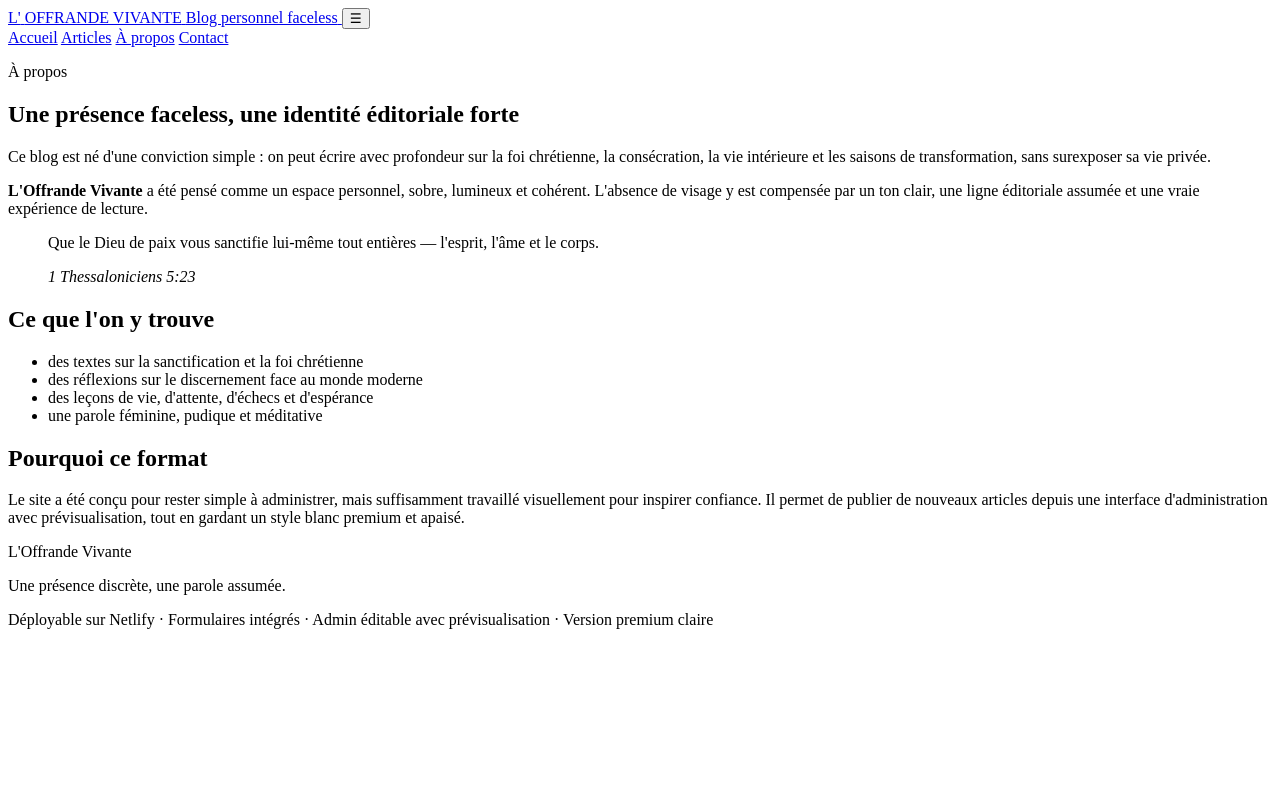
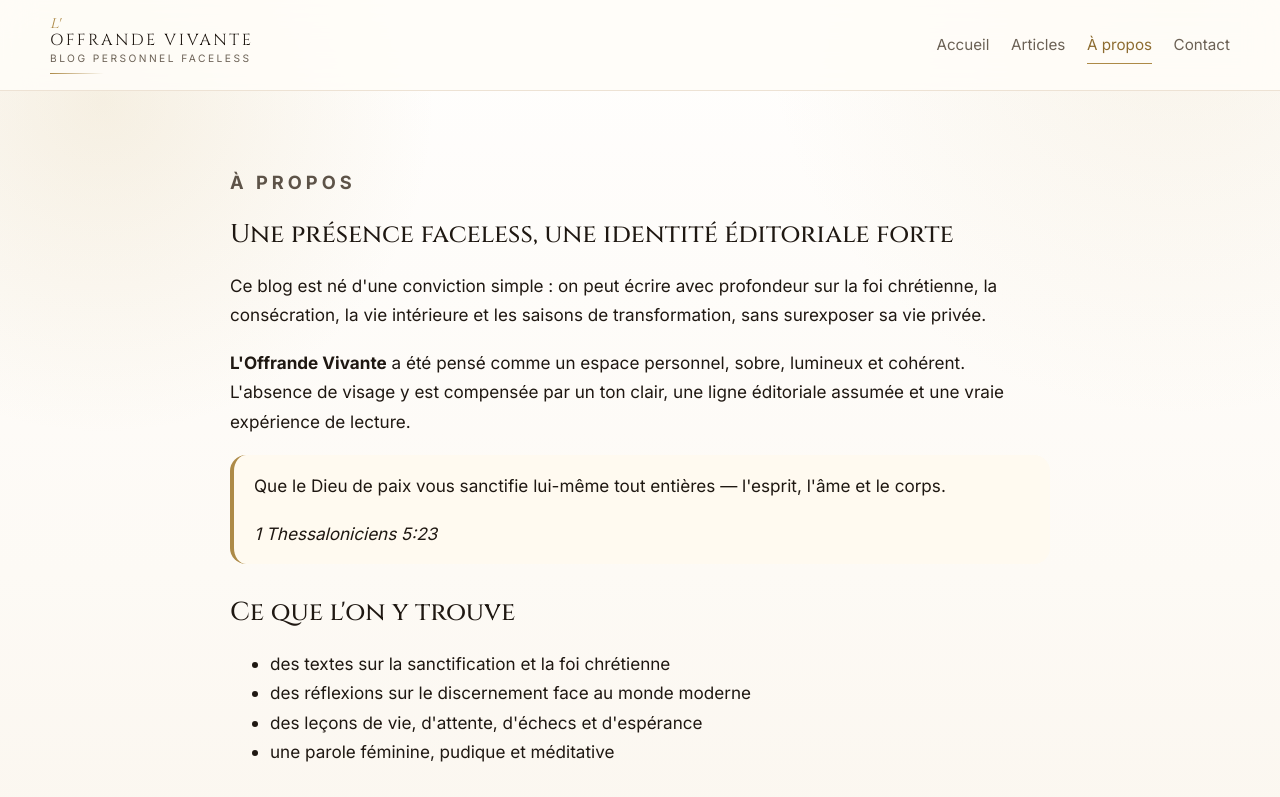
Before and after one commit to boxdepepites-5/offrande-vivante, a plain HTML site: page docs/a-propos/index.html in a window 1280 px wide. Shown: the top 797 px of the page. Drawn offline with nearby package versions, Linux system fonts and the light colour scheme; files that its build step writes are made by us from their sources; the site is published under a folder, as on GitHub Pages, so addresses that start at the root find nothing.

Commit message:
Update index.html

```diff
--- a/docs/a-propos/index.html
+++ b/docs/a-propos/index.html
@@ -8,22 +8,22 @@
   <link rel="preconnect" href="https://fonts.googleapis.com">
   <link rel="preconnect" href="https://fonts.gstatic.com" crossorigin>
   <link href="https://fonts.googleapis.com/css2?family=Cormorant+Garamond:wght@400;500;600;700&family=Cinzel:wght@400;500;600&family=Inter:wght@400;500;600;700&display=swap" rel="stylesheet">
-  <link rel="stylesheet" href="/style.css" />
+  <link rel="stylesheet" href="./style.css" />
 </head>
 <body>
   <header class="site-header">
     <div class="container nav-wrap">
-      <a class="brand" href="/">
+      <a class="brand" href="./">
         <span class="brand-mini">L'</span>
         <span class="brand-main">OFFRANDE VIVANTE</span>
         <span class="brand-sub">Blog personnel faceless</span>
       </a>
       <button class="menu-toggle" type="button" aria-label="Ouvrir le menu">☰</button>
       <nav class="site-nav">
-        <a href="/" >Accueil</a>
-        <a href="/articles/" >Articles</a>
-        <a href="/a-propos/" aria-current="page">À propos</a>
-        <a href="/contact/" >Contact</a>
+        <a href="./" >Accueil</a>
+        <a href="./articles/" >Articles</a>
+        <a href="./a-propos/" aria-current="page">À propos</a>
+        <a href="./contact/" >Contact</a>
       </nav>
     </div>
   </header>
@@ -56,6 +56,6 @@
       <p class="footer-small">Déployable sur Netlify · Formulaires intégrés · Admin éditable avec prévisualisation · Version premium claire</p>
     </div>
   </footer>
-  <script src="/main.js"></script>
+  <script src="./main.js"></script>
 </body>
 </html>
```
